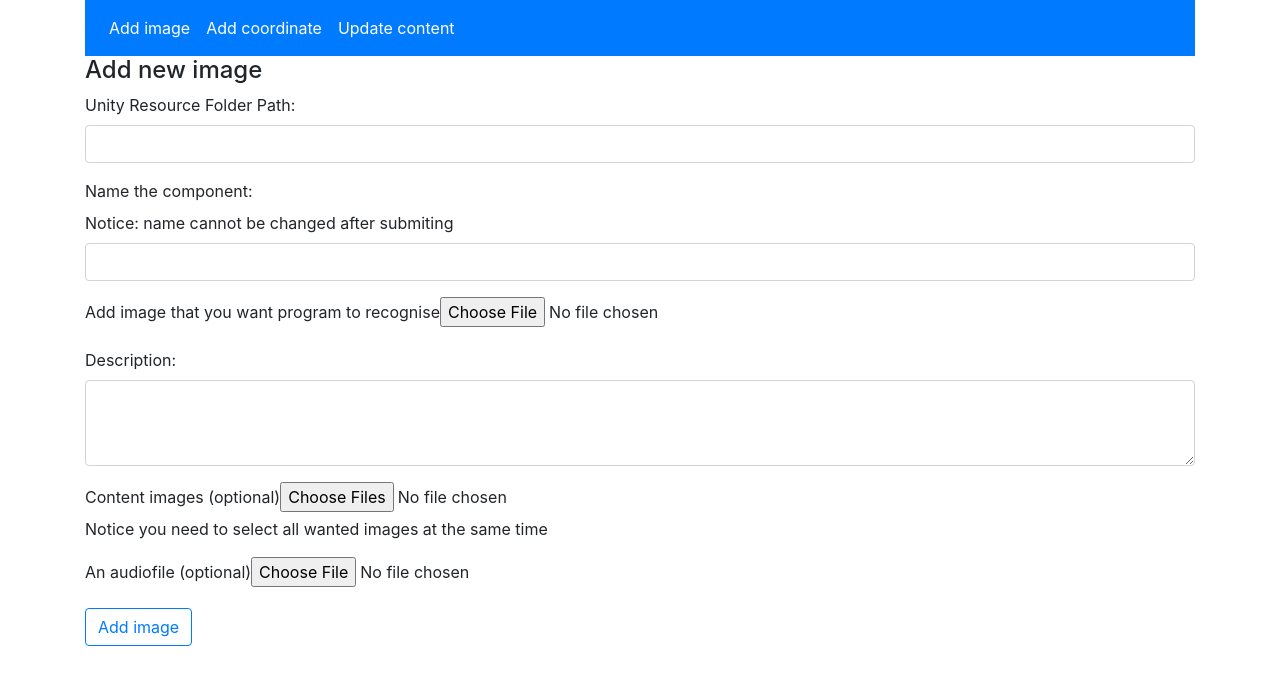
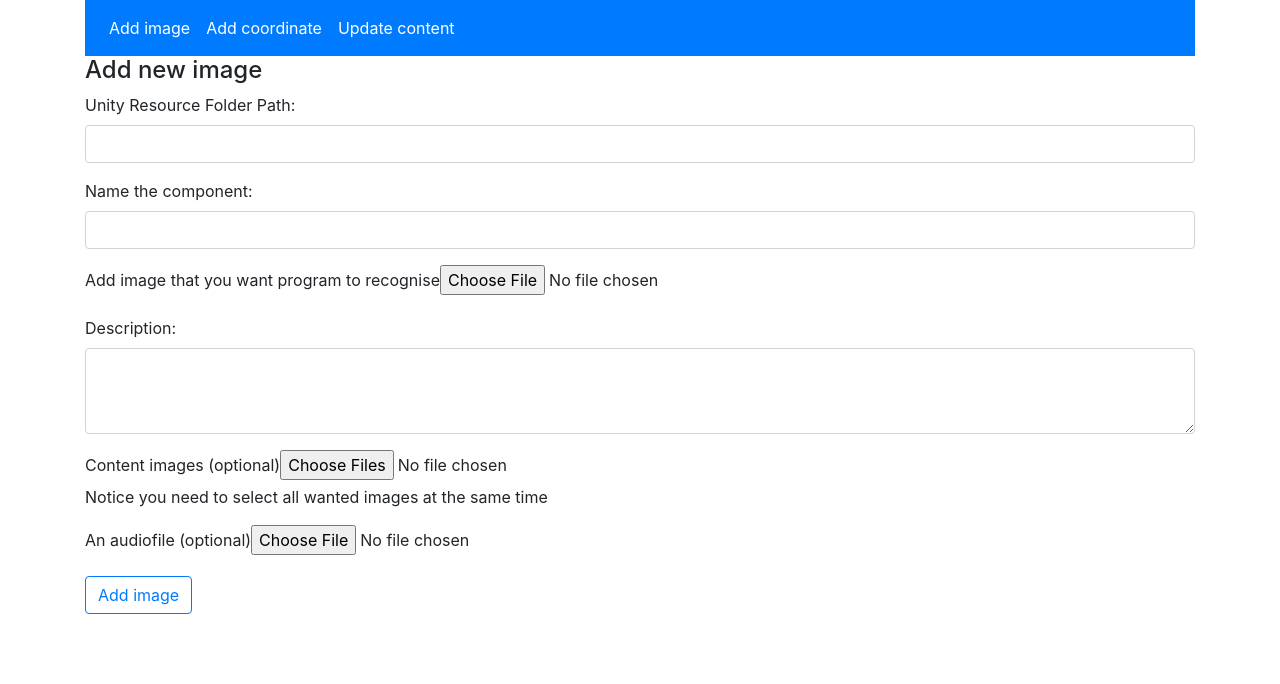
Before and after one commit to jerehuy/ar-platform-forcse-cct, a React (Create React App) app in the folder frontend/: page /image in a window 1280 px wide. Shown: the top 684 px of the page. Built offline with nearby package versions, Linux system fonts and the light colour scheme.

Commit message:
removed notises about names

```diff
--- a/frontend/src/components/add-coordinate.component.js
+++ b/frontend/src/components/add-coordinate.component.js
@@ -65,8 +65,7 @@ export default function AddCoordinate(props) {
       </p>
       <form onSubmit={onSubmit}>
         <div className="form-group">
-          <label htmlFor="name">Name the component: </label> <br/>
-          <label htmlFor="name">Notice: name cannot be changed after submiting</label>
+          <label htmlFor="name">Name the component: </label>
           <input type="text" name="name" id="name" required className="form-control" onChange={e => setData({...data, name: e.target.value})}/>
         </div>
         <div className="form-group">
--- a/frontend/src/components/add-image.component.js
+++ b/frontend/src/components/add-image.component.js
@@ -60,8 +60,7 @@ export default function AddImage(props) {
           <input type="text" required className="form-control" value={destination} onChange={e => setDestination(e.target.value)}/>
         </div>
         <div className="form-group">
-          <label htmlFor="name">Name the component: </label> <br/>
-          <label htmlFor="name">Notice: name cannot be changed after submiting</label>
+          <label htmlFor="name">Name the component: </label>
           <input type="text" name="name" id="name" required className="form-control" value={data.name} onChange={e => setData({...data, name: e.target.value})}/>
         </div>
         <div className="form-group">
```
